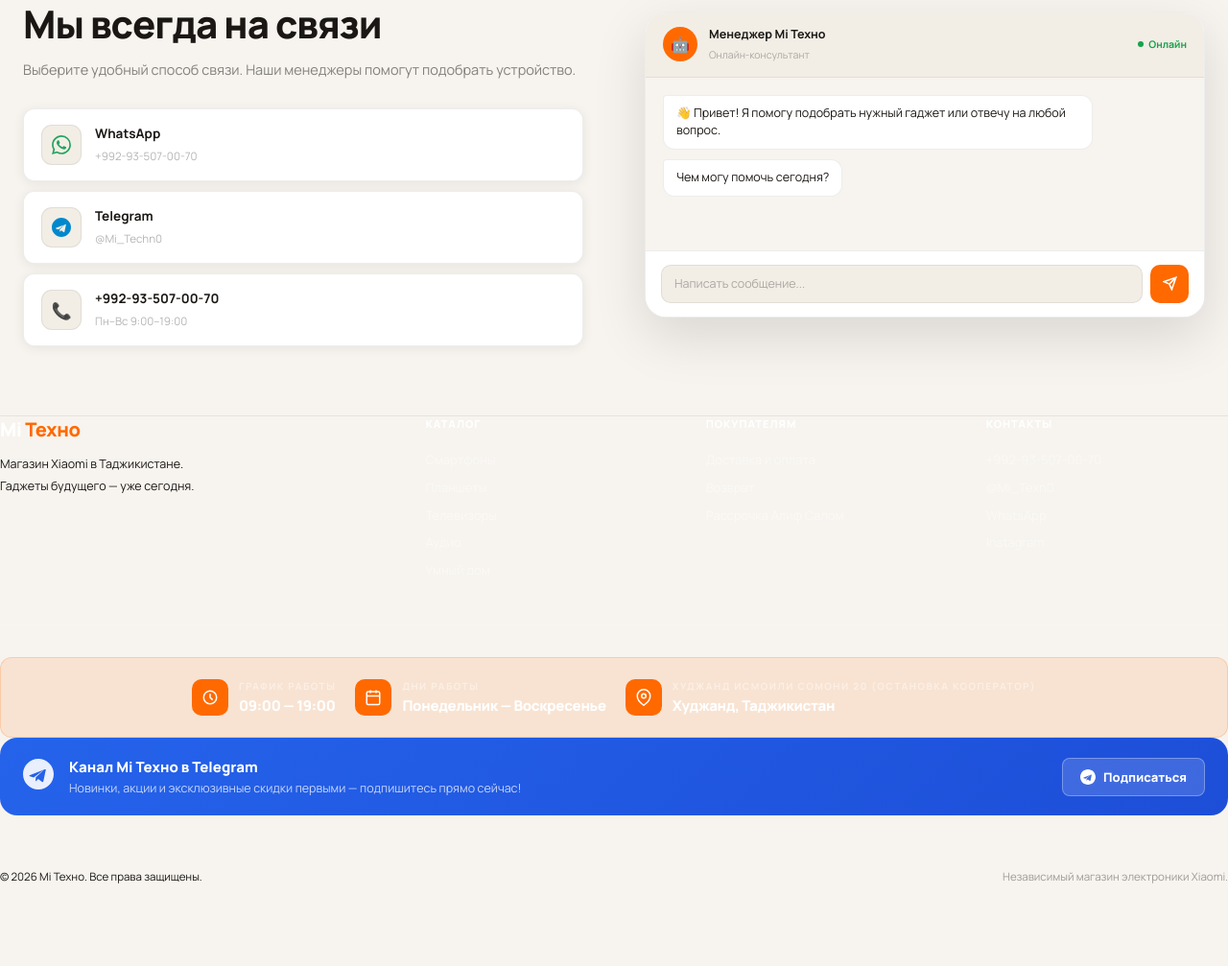
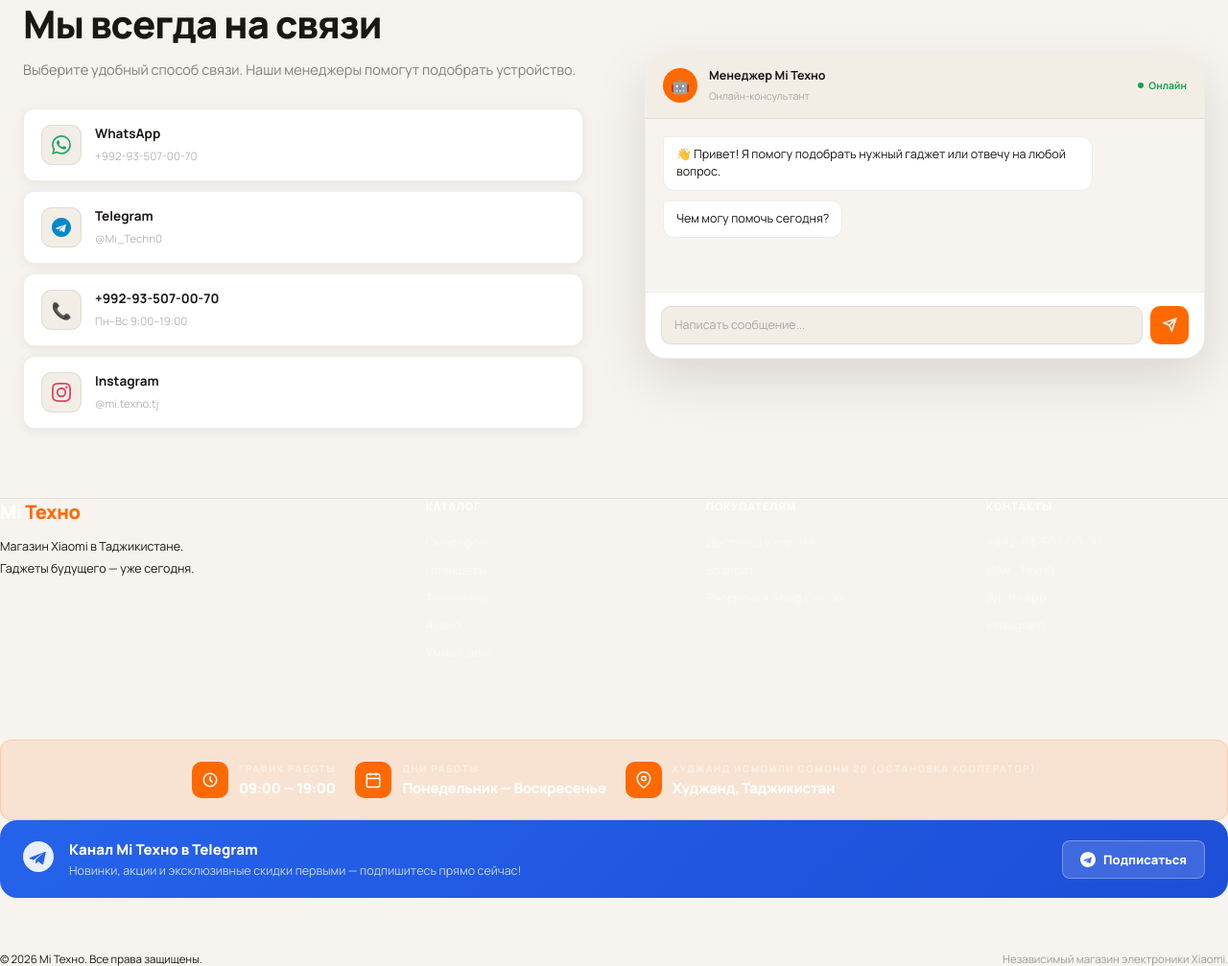
Before and after one commit to jkosimov806-creator/MiTexno123_, a plain HTML site: page index.html in a window 1280 px wide. Shown: the part 9500-10507 px from the top of the page at 96% size. Before the commit the page ends 10421 px from the top, so only its background shows below. Drawn offline with nearby package versions, Linux system fonts and the light colour scheme.

Commit message:
Update index.html

```diff
--- a/index.html
+++ b/index.html
@@ -1027,6 +1027,15 @@
         <div class="support-option-icon">📞</div>
         <div class="support-option-text"><strong>+992-93-507-00-70</strong><span>Пн–Вс 9:00–19:00</span></div>
       </a>
+      <!-- Instagram -->
+      <a href="https://www.instagram.com/mi.texno.tj?igsh=MTM3dmFsbzl5N29tYw==" class="support-option" target="_blank">
+        <div class="support-option-icon">
+          <svg viewBox="0 0 24 24" fill="#E4405F" style="width:20px;height:20px">
+            <path d="M12 2.163c3.204 0 3.584.012 4.85.07 3.252.148 4.771 1.691 4.919 4.919.058 1.265.069 1.645.069 4.849 0 3.205-.012 3.584-.069 4.849-.149 3.225-1.664 4.771-4.919 4.919-1.266.058-1.644.07-4.85.07-3.204 0-3.584-.012-4.849-.07-3.26-.149-4.771-1.699-4.919-4.92-.058-1.265-.07-1.644-.07-4.849 0-3.204.013-3.583.07-4.849.149-3.227 1.664-4.771 4.919-4.919 1.266-.057 1.645-.069 4.849-.069zm0-2.163c-3.259 0-3.667.014-4.947.072-4.358.2-6.78 2.618-6.98 6.98-.059 1.281-.073 1.689-.073 4.948 0 3.259.014 3.668.072 4.948.2 4.358 2.618 6.78 6.98 6.98 1.281.058 1.689.072 4.948.072 3.259 0 3.668-.014 4.948-.072 4.354-.2 6.782-2.618 6.979-6.98.059-1.28.073-1.689.073-4.948 0-3.259-.014-3.667-.072-4.947-.196-4.354-2.617-6.78-6.979-6.98-1.281-.059-1.69-.073-4.949-.073zM12 5.838a6.162 6.162 0 100 12.324 6.162 6.162 0 000-12.324zM12 16a4 4 0 110-8 4 4 0 010 8zm6.406-11.845a1.44 1.44 0 100 2.881 1.44 1.44 0 000-2.881z"/>
+          </svg>
+        </div>
+        <div class="support-option-text"><strong>Instagram</strong><span>@mi.texno.tj</span></div>
+      </a>
     </div>
   </div>
   <div class="fade-up">
```
